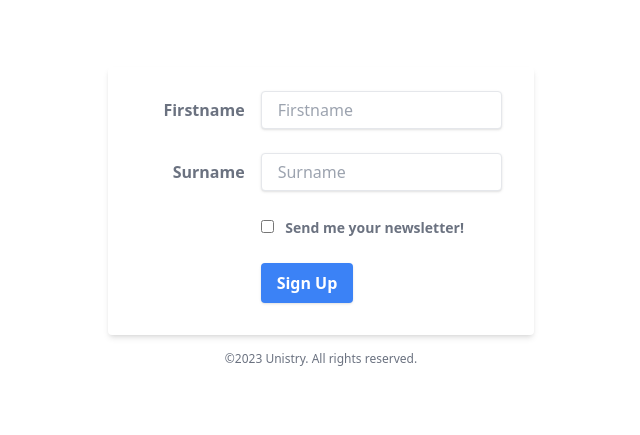
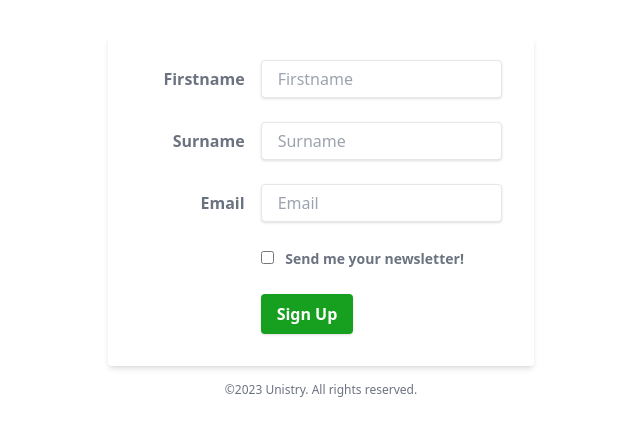
Before and after one commit to oMisterMo/test-nuxt, a Nuxt app: page /register in a window 1280 px wide. Shown: the part 183-618 px from the top of the page, without its empty margins (319-959 px from the left). Built offline with nearby package versions, Linux system fonts and the light colour scheme.

Commit message:
Use company green, add email text input to register form

```diff
--- a/components/Login.vue
+++ b/components/Login.vue
@@ -19,13 +19,13 @@
             </div>
             <div class="flex items-center justify-between">
                 <button
-                    class="bg-blue-500 hover:bg-blue-700 text-white font-bold py-2 px-4 rounded focus:outline-none focus:shadow-outline"
+                    class="bg-green-950 hover:bg-green-400 text-white font-bold py-2 px-4 rounded focus:outline-none focus:shadow-outline"
                     type="button"
                 >
                     Sign In
                 </button>
                 <a
-                    class="inline-block align-baseline font-bold text-sm text-blue-500 hover:text-blue-800"
+                    class="inline-block align-baseline font-bold text-sm text-green-950 hover:text-green-800"
                     href="#"
                 >
                     Forgot Password?
--- a/components/Register.vue
+++ b/components/Register.vue
@@ -1,6 +1,7 @@
 <template>
     <div>
         <form class="bg-white shadow-md rounded px-8 pt-6 pb-8 mb-4">
+            <!-- Firstname -->
             <div class="md:flex md:items-center mb-6">
                 <div class="md:w-1/3">
                     <label
@@ -19,6 +20,7 @@
                     />
                 </div>
             </div>
+            <!-- Surname -->
             <div class="md:flex md:items-center mb-6">
                 <div class="md:w-1/3">
                     <label
@@ -37,6 +39,25 @@
                     />
                 </div>
             </div>
+            <!-- Email -->
+            <div class="md:flex md:items-center mb-6">
+                <div class="md:w-1/3">
+                    <label
+                        class="block text-gray-500 font-bold md:text-right mb-1 md:mb-0 pr-4"
+                        for="inline-email"
+                    >
+                        Email
+                    </label>
+                </div>
+                <div class="md:w-2/3">
+                    <input
+                        class="shadow appearance-none border rounded w-full py-2 px-4 text-gray-700 leading-tight focus:outline-none focus:bg-white focus:border-purple-500"
+                        id="inline-email"
+                        type="text"
+                        placeholder="Email"
+                    />
+                </div>
+            </div>
             <div class="md:flex md:items-center mb-6">
                 <div class="md:w-1/3"></div>
                 <label class="md:w-2/3 block text-gray-500 font-bold">
@@ -48,7 +69,7 @@
                 <div class="md:w-1/3"></div>
                 <div class="md:w-2/3">
                     <button
-                        class="shadow bg-blue-500 hover:bg-blue-400 focus:shadow-outline focus:outline-none text-white font-bold py-2 px-4 rounded"
+                        class="shadow bg-green-950 hover:bg-green-400 focus:shadow-outline focus:outline-none text-white font-bold py-2 px-4 rounded"
                         type="button"
                     >
                         Sign Up
--- a/tailwind.config.js
+++ b/tailwind.config.js
@@ -8,7 +8,13 @@ module.exports = {
         "./nuxt.config.{js,ts}",
     ],
     theme: {
-        extend: {},
+        extend: {
+            colors: {
+                green: {
+                    950: "#17A01F",
+                },
+            },
+        },
     },
     plugins: [],
 };
```
